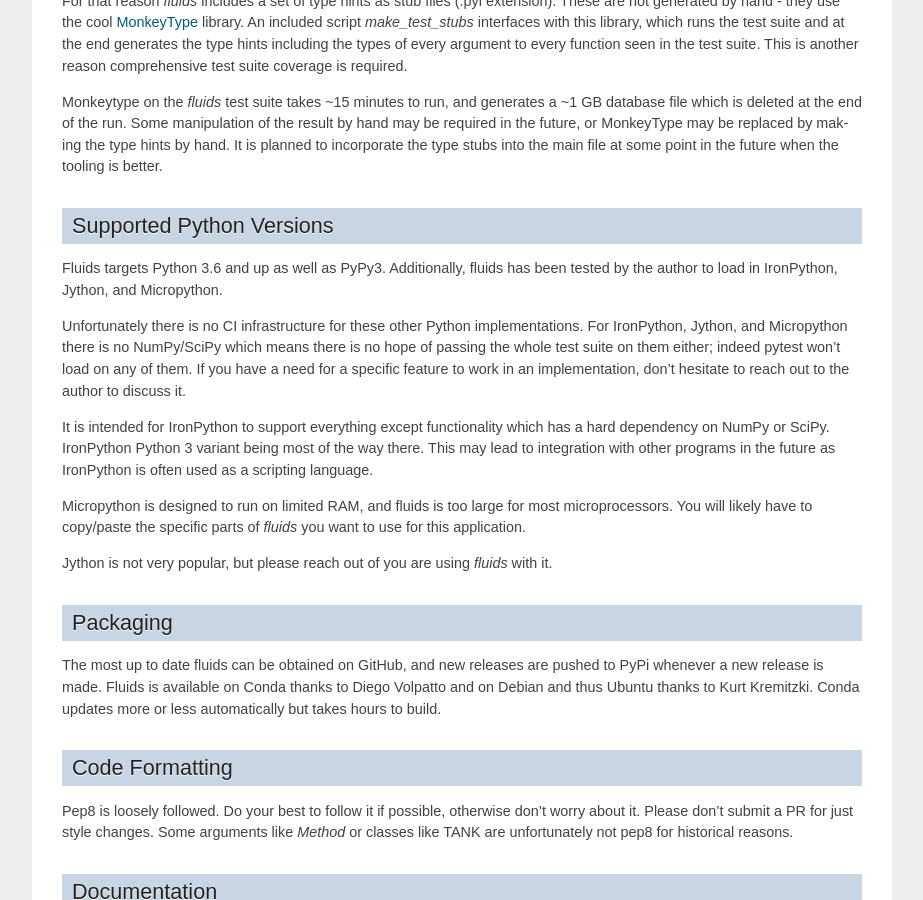
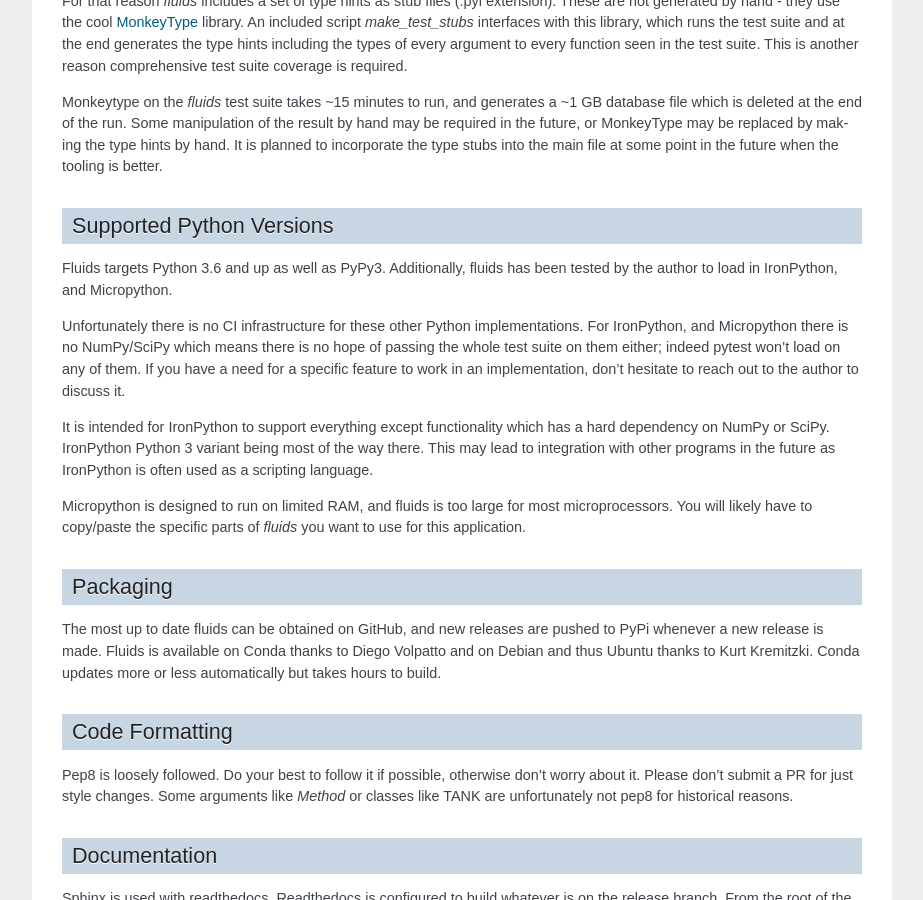
Before and after one commit to CalebBell/fluids, a Sphinx documentation site: the page built from docs/developers.rst, in a window 1280 px wide and 900 px high, scrolled down 2407 px. Shown: the whole window, without its empty margins (198-1121 px from the left). Built offline with Sphinx 7.4.7, drawn with Linux system fonts in a browser that asks for light colours; formulas are drawn with MathJax 3; pages that are not in the unit, such as notebooks, are missing from menus.

Commit message:
Drop mention of Jython

```diff
--- a/README.rst
+++ b/README.rst
@@ -47,7 +47,7 @@ Fluids was originally tightly integrated with SciPy and NumPy; today they
 are optional components used for only a small amount of functionality
 which do not have pure-Python numerical methods implemented.
 Fluids targets Python 3.6 and up as well as PyPy3. Additionally,
-fluids has been tested by the author to load in IronPython, Jython,
+fluids has been tested by the author to load in IronPython,
 and micropython.
 
 While the routines in Fluids are normally quite fast and as efficiently
--- a/docs/developers.rst
+++ b/docs/developers.rst
@@ -93,16 +93,14 @@ Monkeytype on the `fluids` test suite takes ~15 minutes to run, and generates a
 
 Supported Python Versions
 -------------------------
-Fluids targets Python 3.6 and up as well as PyPy3. Additionally, fluids has been tested by the author to load in IronPython, Jython, and Micropython.
+Fluids targets Python 3.6 and up as well as PyPy3. Additionally, fluids has been tested by the author to load in IronPython, and Micropython.
 
-Unfortunately there is no CI infrastructure for these other Python implementations. For IronPython, Jython, and Micropython there is no NumPy/SciPy which means there is no hope of passing the whole test suite on them either; indeed pytest won't load on any of them.
+Unfortunately there is no CI infrastructure for these other Python implementations. For IronPython, and Micropython there is no NumPy/SciPy which means there is no hope of passing the whole test suite on them either; indeed pytest won't load on any of them.
 If you have a need for a specific feature to work in an implementation, don't hesitate to reach out to the author to discuss it.
 
 It is intended for IronPython to support everything except functionality which has a hard dependency on NumPy or SciPy. IronPython Python 3 variant being most of the way there. This may lead to integration with other programs in the future as IronPython is often used as a scripting language.
 
 Micropython is designed to run on limited RAM, and fluids is too large for most microprocessors. You will likely have to copy/paste the specific parts of `fluids` you want to use for this application.
-
-Jython is not very popular, but please reach out of you are using `fluids` with it.
 
 Packaging
 ---------
--- a/docs/tutorial.rst
+++ b/docs/tutorial.rst
@@ -1562,5 +1562,5 @@ Fluids was originally tightly integrated with SciPy and NumPy; today they
 are optional components used for only a small amount of functionality
 which do not have pure-Python numerical methods implemented.
 Fluids targets Python 2.7 and up as well as PyPy2 and PyPy3. Additionally,
-fluids has been tested by the author to load in IronPython, Jython,
+fluids has been tested by the author to load in IronPython,
 and micropython.
```
Also changed, not shown: changelog.md (+9 -0 lines).
